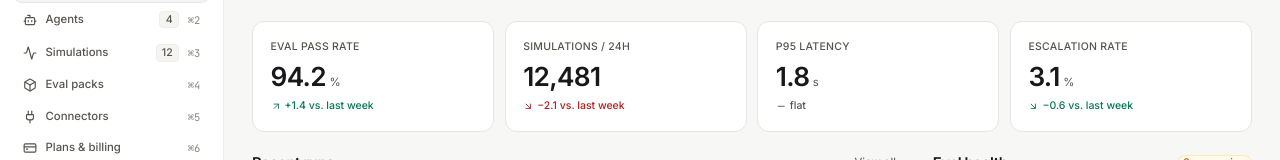
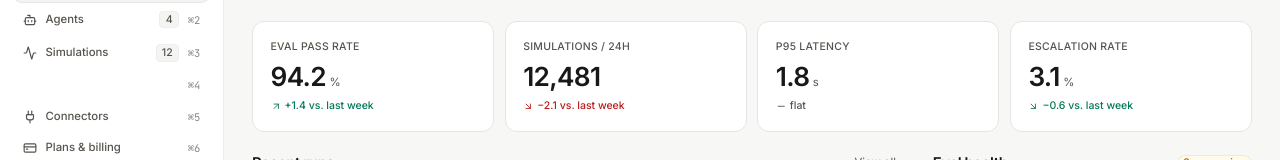
Before and after one commit to Soffi-Originals/crucible-demo, a React (Vite) app: page / in a window 1280 px wide. Shown: the part 124-284 px from the top of the page. Built offline with nearby package versions, Linux system fonts and the light colour scheme.

Commit message:
AI: Update src/components/views/Sidebar.tsx

```diff
--- a/src/components/views/Sidebar.tsx
+++ b/src/components/views/Sidebar.tsx
@@ -40,11 +40,12 @@ const items: {
   icon: React.ReactNode
   count?: number
   shortcut?: string
+  className?: string
 }[] = [
   { id: 'overview', label: 'Overview', icon: <Gauge className="h-4 w-4" />, shortcut: '⌘1' },
   { id: 'agents', label: 'Agents', icon: <Bot className="h-4 w-4" />, count: 4, shortcut: '⌘2' },
   { id: 'simulations', label: 'Simulations', icon: <Activity className="h-4 w-4" />, count: 12, shortcut: '⌘3' },
-  { id: 'evals', label: 'Eval packs', icon: <Box className="h-4 w-4" />, shortcut: '⌘4' },
+  { id: 'evals', label: 'Eval packs', icon: <Box className="h-4 w-4" />, shortcut: '⌘4', className: 'text-white hover:text-white' },
   { id: 'connectors', label: 'Connectors', icon: <Plug className="h-4 w-4" />, shortcut: '⌘5' },
   { id: 'plans', label: 'Plans & billing', icon: <CreditCard className="h-4 w-4" />, shortcut: '⌘6' },
 ]
@@ -106,6 +107,7 @@ export function Sidebar({ current, onNavigate, onClose }: SidebarProps) {
             shortcut={item.shortcut}
             state={current === item.id ? 'active' : 'default'}
             onClick={() => onNavigate(item.id)}
+            className={item.className}
           />
         ))}
       </nav>
```
